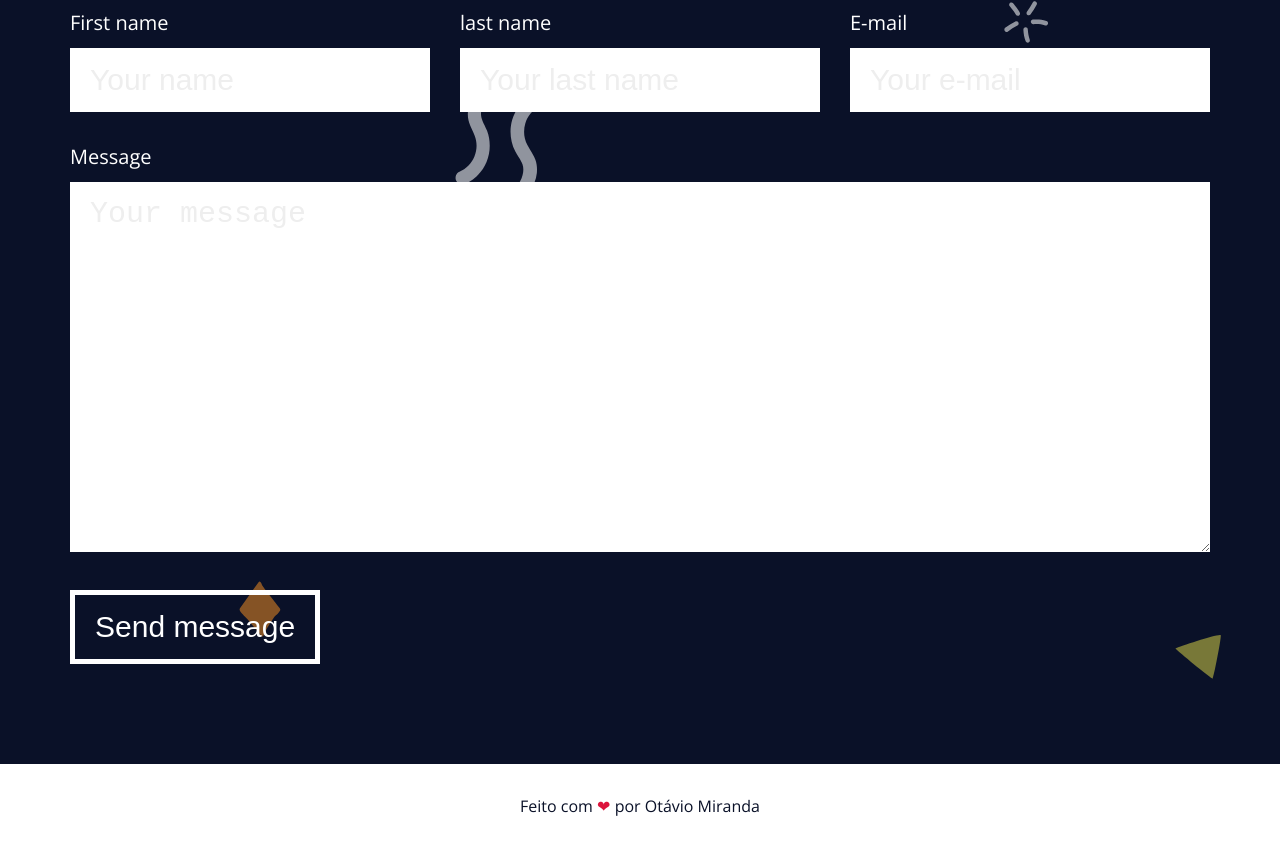
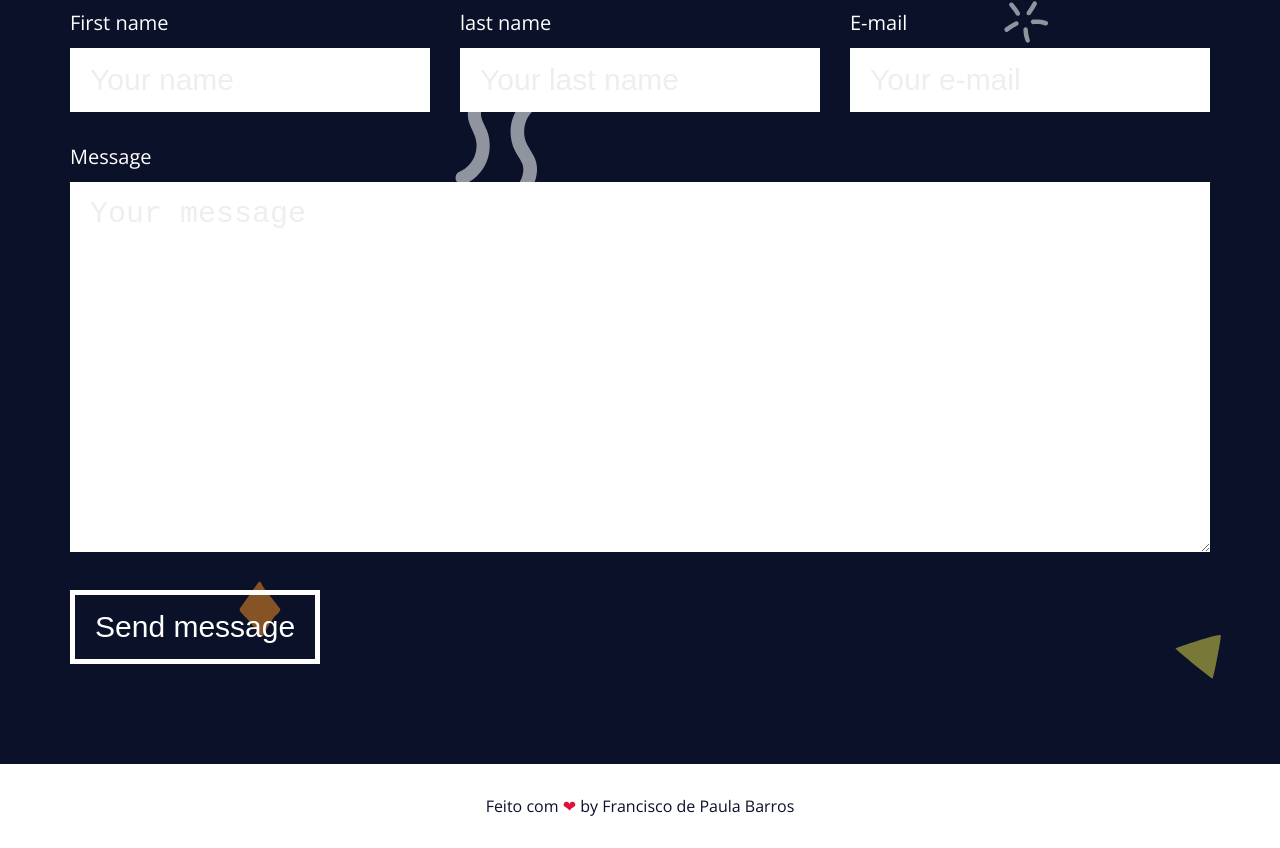
Before and after one commit to fpbarros63/landing-page, a plain HTML site: page index.html in a window 1280 px wide. Shown: the part 6177-7025 px from the top of the page. Drawn offline with nearby package versions, Linux system fonts and the light colour scheme.

Commit message:
heart message changed

```diff
--- a/index.html
+++ b/index.html
@@ -288,7 +288,7 @@
 
     <footer id="footer" class="footer white-bg">
         <p><a rel="nofollow" target="_blank" href="https://beacons.page/otaviomiranda">Feito com <span
-                    class="heart">❤</span> por Otávio Miranda</a></p>
+                    class="heart">❤</span> by Francisco de Paula Barros</a></p>
     </footer>
 
     <a class="back-to-top" href="#">➤</a>
```
